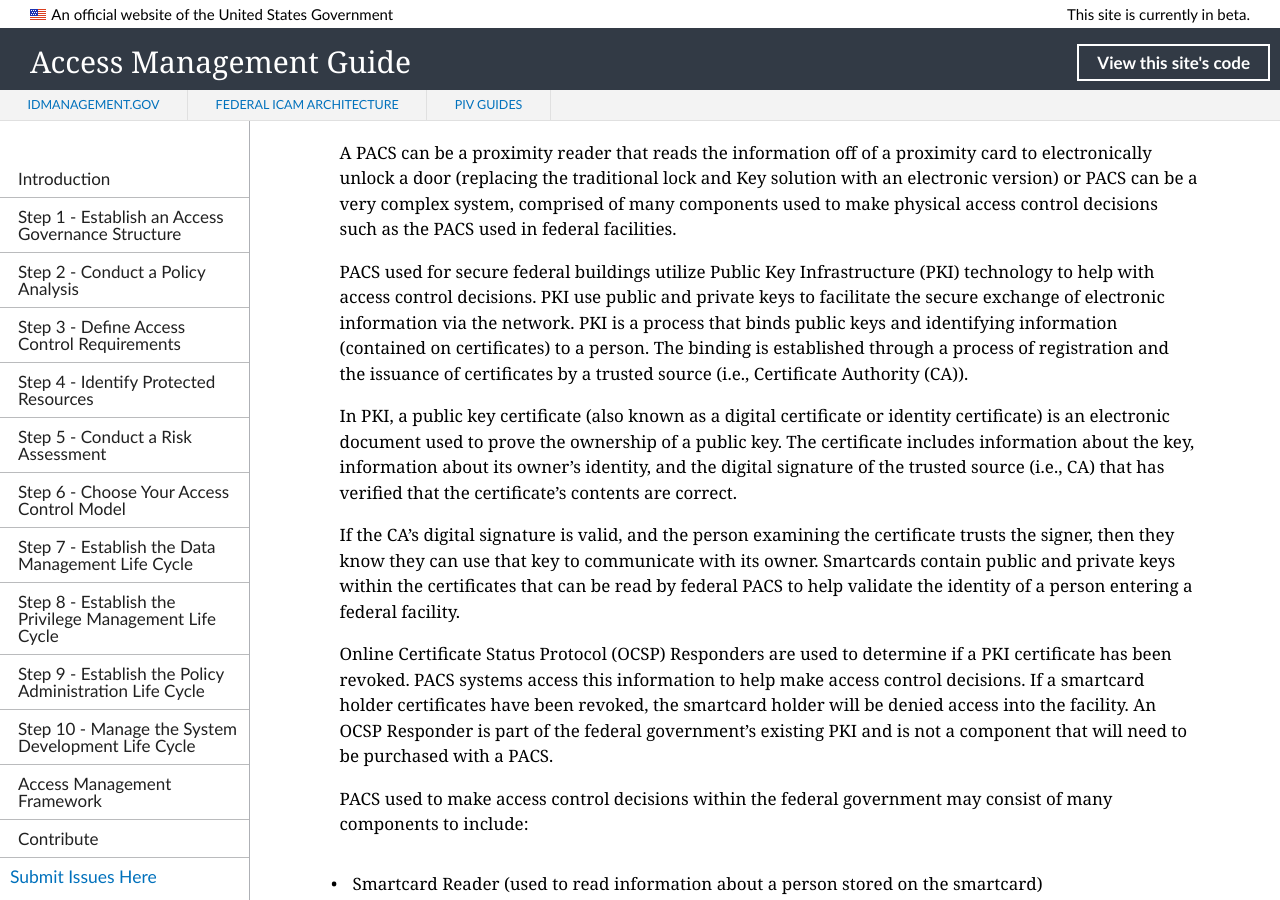
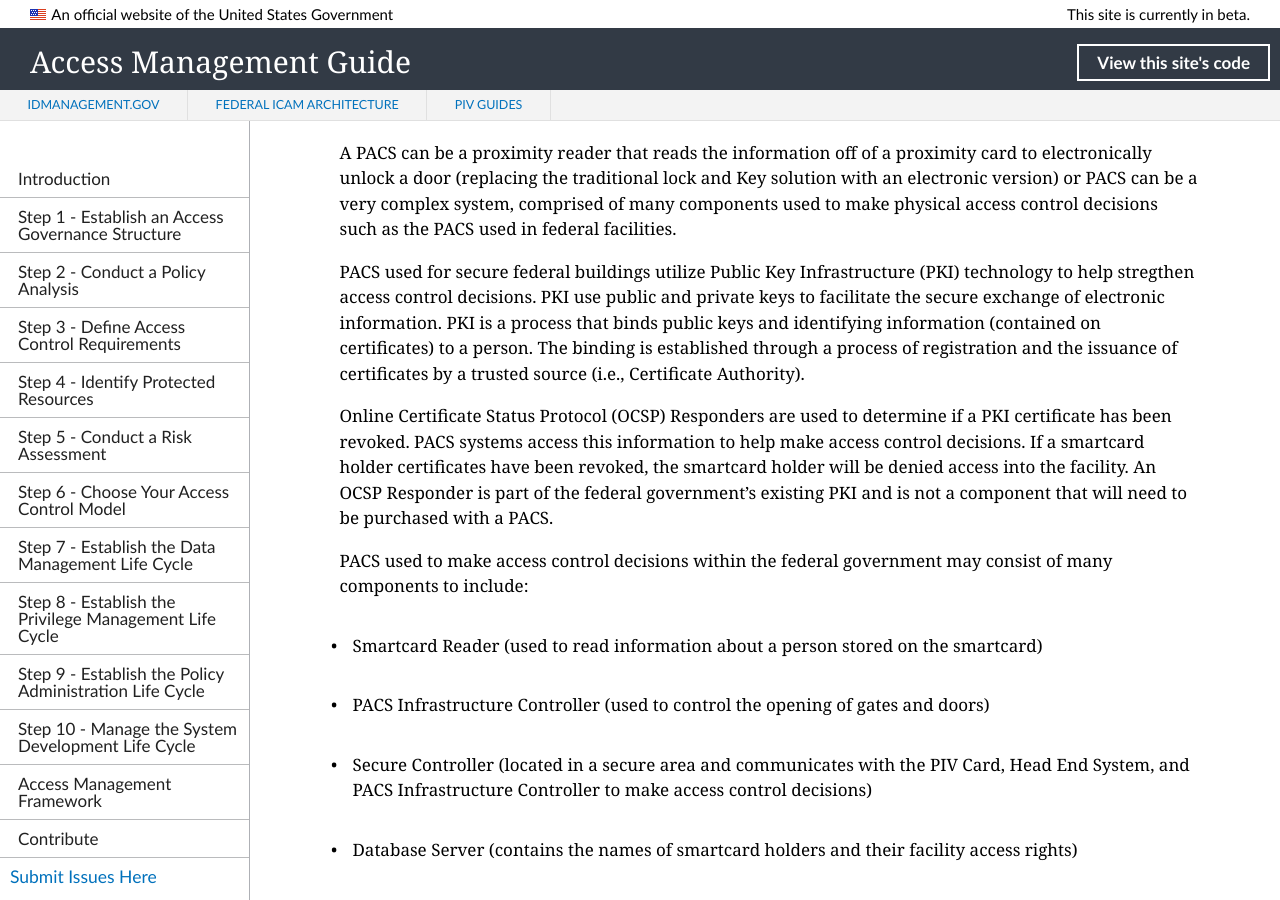
Before and after one commit to GSA/ficam-access, a Jekyll site: the page built from pages/PACS-guide.md, in a window 1280 px wide and 900 px high, scrolled down 1031 px. Built offline with Jekyll 4.4.1, drawn with Linux system fonts in a browser that asks for light colours; nearby versions of some CDN libraries; some of the changed text lies outside the part shown.

Commit message:
Update PACS-guide.md

```diff
--- a/pages/PACS-guide.md
+++ b/pages/PACS-guide.md
@@ -20,11 +20,7 @@ As technology advanced and matured, electronic PACS have become a critical compo
 
 A PACS can be a proximity reader that reads the information off of a proximity card to electronically unlock a door (replacing the traditional lock and Key solution with an electronic version) or PACS can be a very complex system, comprised of many components used to make physical access control decisions such as the PACS used in federal facilities.
 
-PACS used for secure federal buildings utilize Public Key Infrastructure (PKI) technology to help with access control decisions.  PKI use public and private keys to facilitate the secure exchange of electronic information via the network.  PKI is a process that binds public keys and identifying information (contained on certificates) to a person.  The binding is established through a process of registration and the issuance of certificates by a trusted source (i.e., Certificate Authority (CA)).
-
-In PKI, a public key certificate (also known as a digital certificate or identity certificate) is an electronic document used to prove the ownership of a public key.  The certificate includes information about the key, information about its owner's identity, and the digital signature of the trusted source (i.e., CA) that has verified that the certificate's contents are correct.
-
-If the CA’s digital signature is valid, and the person examining the certificate trusts the signer, then they know they can use that key to communicate with its owner. Smartcards contain public and private keys within the certificates that can be read by federal PACS to help validate the identity of a person entering a federal facility.
+PACS used for secure federal buildings utilize Public Key Infrastructure (PKI) technology to help stregthen access control decisions.  PKI use public and private keys to facilitate the secure exchange of electronic information.  PKI is a process that binds public keys and identifying information (contained on certificates) to a person.  The binding is established through a process of registration and the issuance of certificates by a trusted source (i.e., Certificate Authority).
 
 Online Certificate Status Protocol (OCSP) Responders are used to determine if a PKI certificate has been revoked. PACS systems access this information to help make access control decisions. If a smartcard holder certificates have been revoked, the smartcard holder will be denied access into the facility. An OCSP Responder is part of the federal government’s existing PKI and is not a component that will need to be purchased with a PACS.
 
@@ -184,11 +180,11 @@ The PACS Infrastructure is made up of many compatible and interoperable hardware
 
 *	Controller (field panels or door controllers) - (Core Component)
 
-The PACS Infrastructure Controller is located on the non-secure side of an area (i.e., in the field) and it controls the door (i.e., door locking mechanism).  The PACS Infrastructure Controller receives card identifier information about the PIV Card-holder from Secure Controller, which it uses to make access control decisions, such as to release the door locking mechanism to allow a PIV Card-holder access to a facility.
+The PACS Infrastructure Controller controls the door (i.e., door locking mechanism).  The PACS Infrastructure Controller receives card identifier information about the PIV Cardholder from Secure Controller, which it uses to make access control decisions, such as to release the door locking mechanism to allow a PIV Cardholder access to a facility.
 
 * PACS Application and Head End System (Core Component)
 
-The Head End System is used to enroll an individual PIV Card-holder’s name into the database, checks the PIV Card unique ID number that already exist for each individual requiring physical access, and assign access privileges and an expiration date for these privileges.  The Head End server is used to maintain this information and refreshes the Controllers with the latest changes.
+The Head End System is used to enroll an individual PIV Card-holder’s demographic information into the database, checks the PIV Card unique ID number that already exist for each individual requiring physical access, and assign access privileges and an expiration date for these privileges.  The Head End server is used to maintain this information and refreshes the Controllers with the latest changes.
 
 *	Database and Server (Core Component)
 
```
